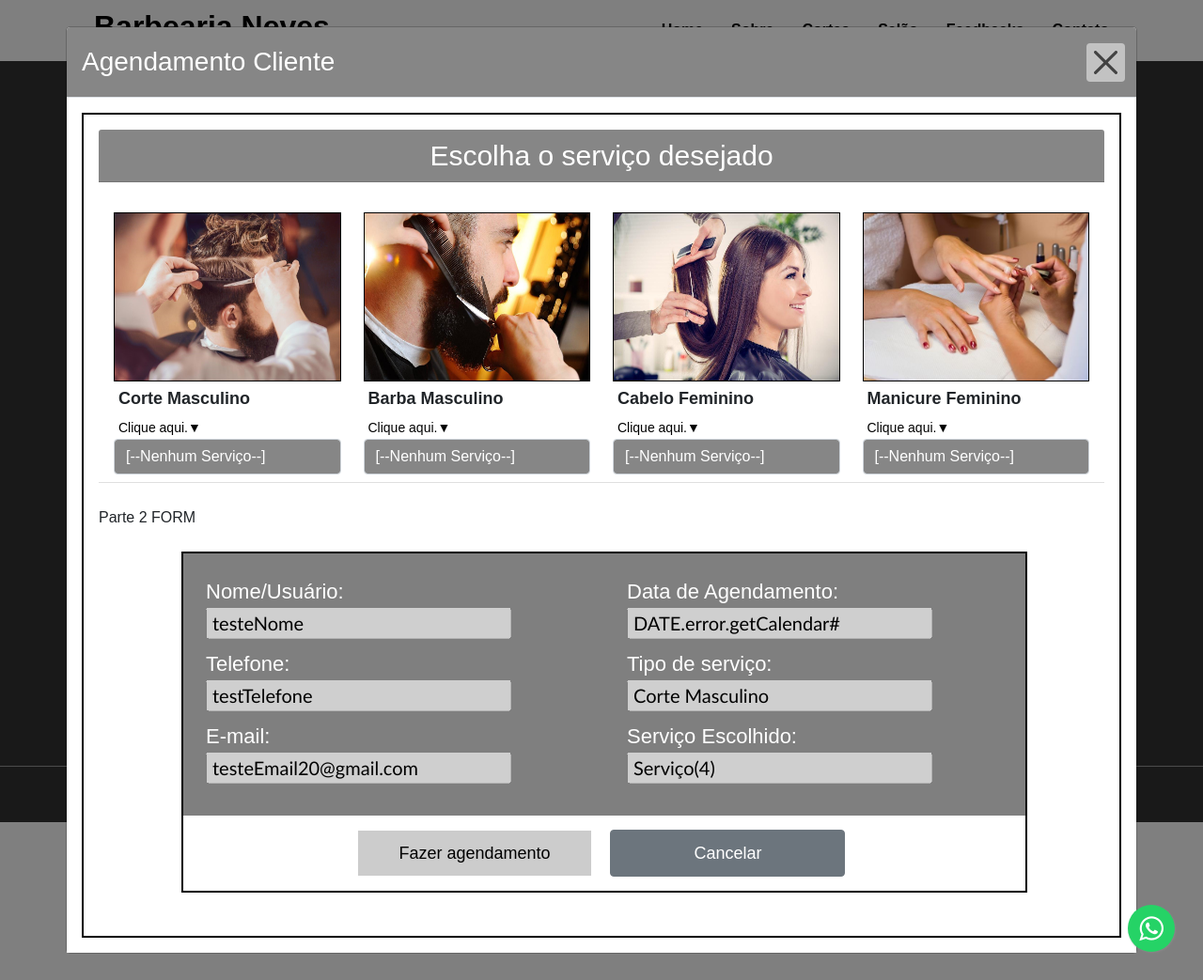
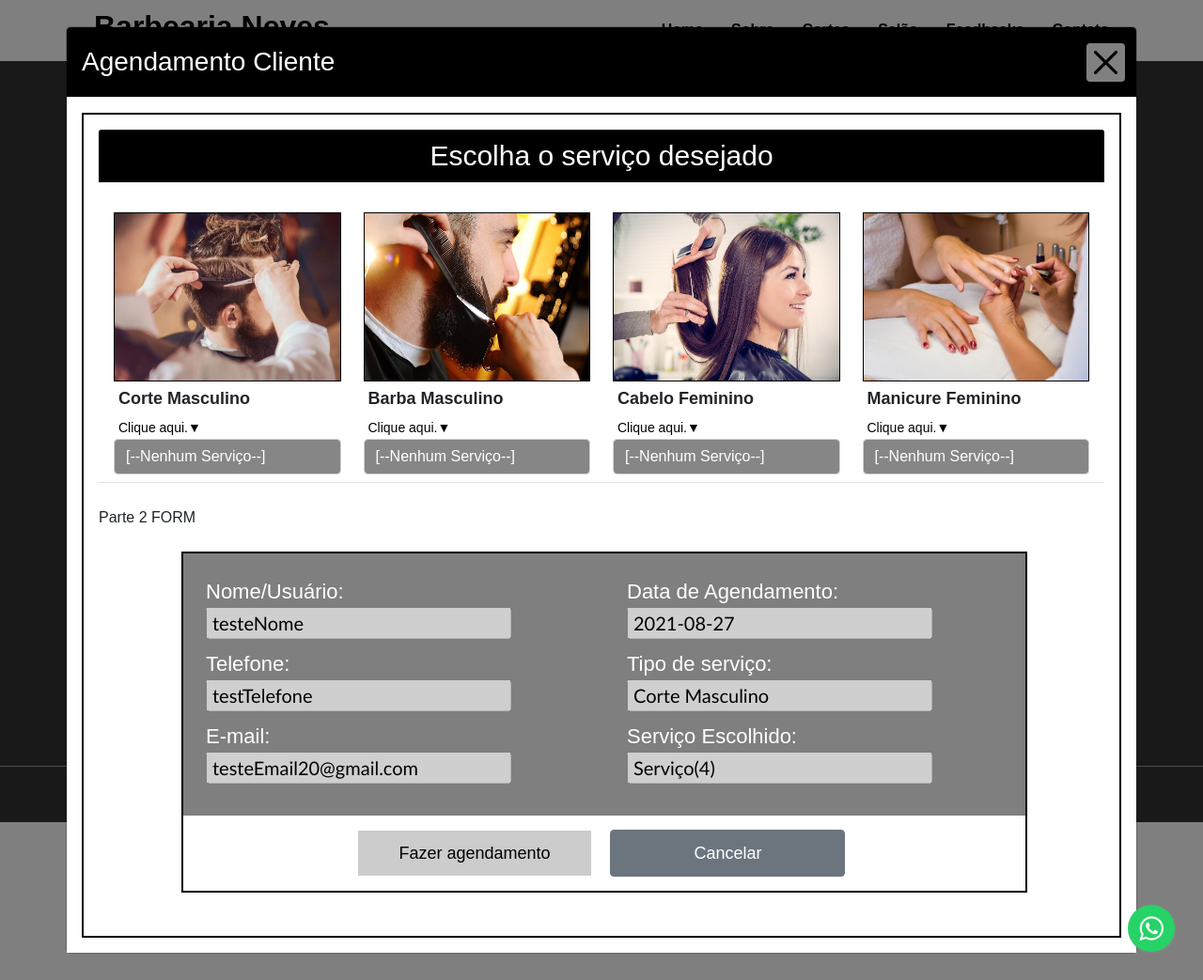
Before and after one commit to iPedroV/Projeto-barbearia, a PHP site: page /Agendamento.html in a window 1280 px wide, after a click on "Agende-se Aqui!!". Shown: the whole page at 94% size. Run offline with PHP 8.4, Linux system fonts and the light colour scheme; some libraries are stand-ins or nearby versions; some web fonts are replaced.

Commit message:
:microbe: Preto

```diff
--- a/Js/Calendario.js
+++ b/Js/Calendario.js
@@ -75,12 +75,11 @@ class CALENDAR {
 
     drawDateConfirm() {
         // SUBClasse que chama o dia, a semana e o ano dentro do calendário.
-        /*let calendar = this.getCalendar();
-        this.elements.diaEscolhido.innerHTML = calendar.active.year;
-        this.elements.diaEscolhido.innerHTML = calendar.active.day;
-        this.elements.diaEscolhido.innerHTML = AVAILABLE_MONTH_NUMBER[calendar.active.month];
-        */
-        document.getElementById('dateAgend').value = "DATE.error.getCalendar#";
+        let calendar = this.getCalendar();
+        let eventListday = [this.elements.currentDay.innerHTML = calendar.active.day];
+        let eventListYear = [this.elements.year.innerHTML = calendar.active.year];
+        let eventListMonth = [this.elements.currentMonth.innerHTML = AVAILABLE_MONTH_NUMBER[calendar.active.month]];
+        document.getElementById('dateAgend').value = eventListYear +"-"+ eventListMonth +"-"+ eventListday;
 
     }
 
--- a/css/Style-Agend.css
+++ b/css/Style-Agend.css
@@ -209,7 +209,7 @@ header .navigation li a:hover{
 
 /* MODAL AGENDAMENTO */
 .cabecalhoModal {
-    background-color: #868686;
+    background-color: #000000;
 }
 
 .cabecalhoModal h3{
@@ -228,7 +228,7 @@ header .navigation li a:hover{
     padding-bottom: 5px;
     padding-top: 5px;
     font-size: 30px;
-    background-color: #868686;
+    background-color: #000000;
     text-align: center;
     color: white;
 
```
